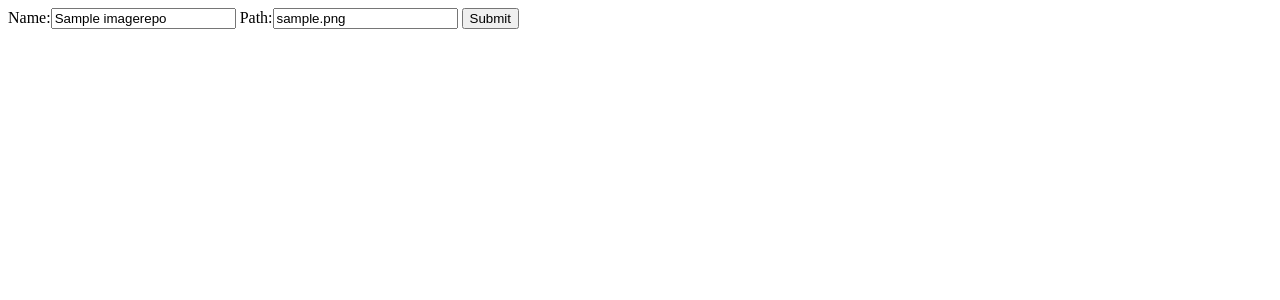
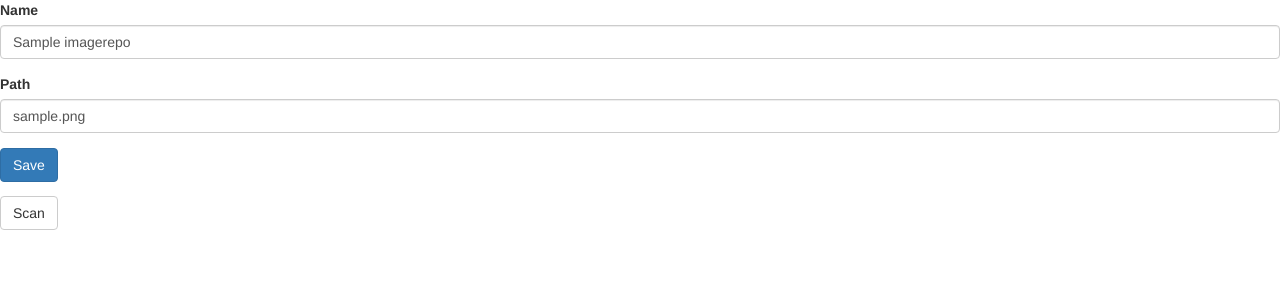
Before and after one commit to vgrillot/wall-of-pics, a Django app: page /wop/image_repo/1/ in a window 1280 px wide. Shown: the top 300 px of the page. Run offline with Django 3.2, Linux system fonts and the light colour scheme; tables that the repository leaves empty hold one stand-in row (values such as "Sample post"); some libraries are stand-ins or nearby versions.

Commit message:
working on image_repo/scan

```diff
--- a/WallOfPics/settings.py
+++ b/WallOfPics/settings.py
@@ -37,6 +37,7 @@ INSTALLED_APPS = [
     'django.contrib.sessions',
     'django.contrib.messages',
     'django.contrib.staticfiles',
+    'bootstrap3',
     'wop.apps.WopConfig',
 ]
 
--- a/wop/templates/image_repo.html
+++ b/wop/templates/image_repo.html
@@ -1,3 +1,9 @@
+{% load bootstrap3 %}
+{% bootstrap_css %}
+{% bootstrap_javascript %}
+{% bootstrap_messages %}
+
+
 <!DOCTYPE html>
 <html lang="en">
 <head>
@@ -8,8 +14,17 @@
 
 <form action="" method="post">
     {% csrf_token %}
-    {{ form }}
-    <input type="submit" value="Submit" />
+    {% bootstrap_form form %}
+    {% buttons %}
+        <button type="submit" name="submit" value="save" class="btn btn-primary">{% bootstrap_icon "floppy-save" %}Save</button>
+    {% endbuttons %}
+</form>
+<form action="{% url 'image_repo_scan' image_repo_id=image_repo.id %}" method="post">
+    {% csrf_token %}
+{#    {% bootstrap_form form %}#}
+    {% buttons %}
+        <button type="submit" name="submit" value="scan" class="btn btn-default">{% bootstrap_icon "folder-open" %}Scan</button>
+    {% endbuttons %}
 </form>
 
 </body>
--- a/wop/urls.py
+++ b/wop/urls.py
@@ -9,4 +9,5 @@ urlpatterns = [
     path('screen/<int:screen_id>/', views.screen_detail_view, name='screen_detail'),
     path('image_repo/', views.repo_list_view, name='image_repo_list'),
     path('image_repo/<int:image_repo_id>/', views.image_repo_detail_view, name='image_repo_detail'),
+    path('image_repo/<int:image_repo_id>/scan/', views.image_repo_scan, name='image_repo_scan'),
 ]
--- a/wop/views.py
+++ b/wop/views.py
@@ -1,5 +1,5 @@
 from django.shortcuts import render, get_object_or_404
-from .models import *
+
 from .forms import *
 
 
@@ -22,10 +22,21 @@ def image_repo_detail_view(request, image_repo_id):
         image_repo = get_object_or_404(ImageRepo, pk=image_repo_id)
         form = ImageRepoForm(instance=image_repo)
     elif request.method == 'POST':
-        if image_repo_id:
-            image_repo = get_object_or_404(ImageRepo, pk=image_repo_id)
-        form = ImageRepoForm(request.POST, instance=image_repo)
-        image_repo = form.save()
+        image_repo = get_object_or_404(ImageRepo, pk=image_repo_id) if image_repo_id else None
+        if request.POST['submit'] == 'save':
+            form = ImageRepoForm(request.POST, instance=image_repo)
+            form.save()
+        elif request.POST['submit'] == 'scan':
+            pass
+    context = {
+        'form': form
+    }
+    return render(request, 'image_repo.html', context)
+
+
+def image_repo_scan(request, image_repo_id):
+    if request.method == 'POST':
+        image_repo = get_object_or_404(ImageRepo, pk=image_repo_id)
     context = {
         'form': form
     }
```
